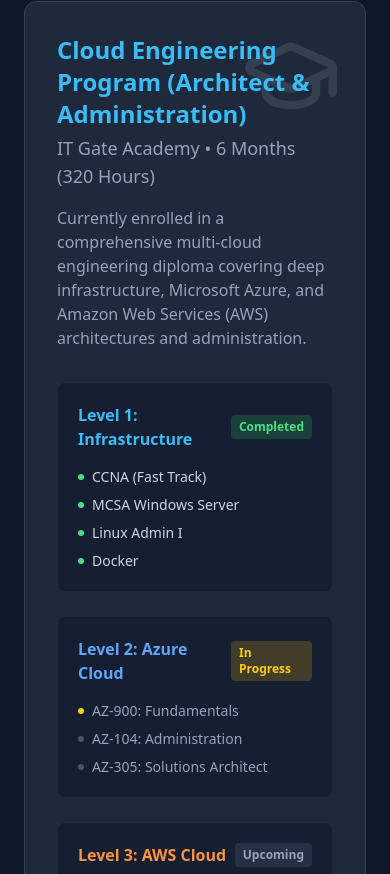
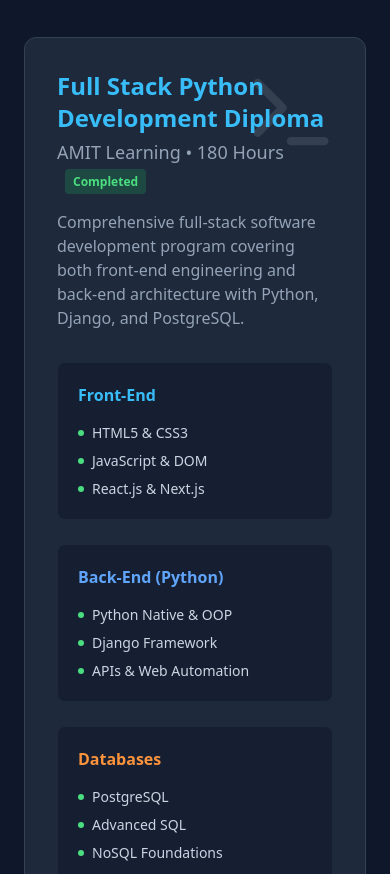
Before and after one commit to engmohammedomar533/portfolio, a React (Vite) app: page / in a window 390 px wide. Shown: the part 5290-6164 px from the top of the page. Built offline with nearby package versions, Linux system fonts and the light colour scheme.

Commit message:
Add AMIT Full Stack Python Development Diploma to Training section

```diff
--- a/src/App.tsx
+++ b/src/App.tsx
@@ -272,12 +272,71 @@
           </div>
         </section>
 
-        {/* Current Training */}
+        {/* Training & Diplomas */}
         <section id="training" className="max-w-6xl mx-auto px-6 py-24 border-t border-surface">
           <div className="flex items-center gap-4 mb-12">
             <Cloud className="text-primary" size={32}/>
-            <h2 className="text-3xl font-bold">Current Training</h2>
+            <h2 className="text-3xl font-bold">Training & Diplomas</h2>
           </div>
+
+          {/* AMIT Full Stack Python */}
+          <div className="bg-surface rounded-xl p-8 border border-slate-700 relative overflow-hidden mb-12">
+            <div className="absolute top-0 right-0 p-6 opacity-10">
+              <Terminal size={100} />
+            </div>
+            <div className="flex justify-between items-start mb-4 relative z-10">
+              <div>
+                <h3 className="text-2xl font-bold text-primary mb-1">Full Stack Python Development Diploma</h3>
+                <p className="text-lg text-muted">AMIT Learning • 180 Hours <span className="ml-2 text-xs font-bold px-2 py-1 bg-green-500/20 text-green-400 rounded align-middle">Completed</span></p>
+              </div>
+              <a href="/Certificates/full stack  python .pdf" download className="hidden md:flex items-center gap-2 px-4 py-2 bg-slate-800 text-sm font-bold rounded hover:bg-slate-700 transition-all border border-slate-600">
+                <Download size={16}/> Program Details
+              </a>
+            </div>
+            <p className="text-muted mb-8 max-w-3xl relative z-10">
+              Comprehensive full-stack software development program covering both front-end engineering and back-end architecture with Python, Django, and PostgreSQL.
+            </p>
+
+            <div className="grid md:grid-cols-3 gap-6 relative z-10">
+              <div className="bg-slate-900/50 p-5 rounded-lg border border-slate-800">
+                <div className="flex items-center justify-between mb-4">
+                  <h4 className="font-bold text-sky-400">Front-End</h4>
+                </div>
+                <ul className="space-y-2 text-sm text-slate-300">
+                  <li className="flex items-center gap-2"><div className="w-1.5 h-1.5 rounded-full bg-green-400"></div> HTML5 & CSS3</li>
+                  <li className="flex items-center gap-2"><div className="w-1.5 h-1.5 rounded-full bg-green-400"></div> JavaScript & DOM</li>
+                  <li className="flex items-center gap-2"><div className="w-1.5 h-1.5 rounded-full bg-green-400"></div> React.js & Next.js</li>
+                </ul>
+              </div>
+
+              <div className="bg-slate-900/50 p-5 rounded-lg border border-slate-800">
+                <div className="flex items-center justify-between mb-4">
+                  <h4 className="font-bold text-blue-400">Back-End (Python)</h4>
+                </div>
+                <ul className="space-y-2 text-sm text-slate-300">
+                  <li className="flex items-center gap-2"><div className="w-1.5 h-1.5 rounded-full bg-green-400"></div> Python Native & OOP</li>
+                  <li className="flex items-center gap-2"><div className="w-1.5 h-1.5 rounded-full bg-green-400"></div> Django Framework</li>
+                  <li className="flex items-center gap-2"><div className="w-1.5 h-1.5 rounded-full bg-green-400"></div> APIs & Web Automation</li>
+                </ul>
+              </div>
+
+              <div className="bg-slate-900/50 p-5 rounded-lg border border-slate-800">
+                <div className="flex items-center justify-between mb-4">
+                  <h4 className="font-bold text-orange-400">Databases</h4>
+                </div>
+                <ul className="space-y-2 text-sm text-slate-300">
+                  <li className="flex items-center gap-2"><div className="w-1.5 h-1.5 rounded-full bg-green-400"></div> PostgreSQL</li>
+                  <li className="flex items-center gap-2"><div className="w-1.5 h-1.5 rounded-full bg-green-400"></div> Advanced SQL</li>
+                  <li className="flex items-center gap-2"><div className="w-1.5 h-1.5 rounded-full bg-green-400"></div> NoSQL Foundations</li>
+                </ul>
+              </div>
+            </div>
+
+            <a href="/Certificates/full stack  python .pdf" download className="md:hidden mt-6 flex justify-center items-center gap-2 px-4 py-3 bg-slate-800 text-sm font-bold rounded hover:bg-slate-700 transition-all border border-slate-600 relative z-10">
+              <Download size={16}/> Download Program Syllabus
+            </a>
+          </div>
+
           <div className="bg-surface rounded-xl p-8 border border-slate-700 relative overflow-hidden">
             <div className="absolute top-0 right-0 p-6 opacity-10">
               <GraduationCap size={100} />
```
Also changed, not shown: 1 other file (tests, documents, lock files or other folders).
